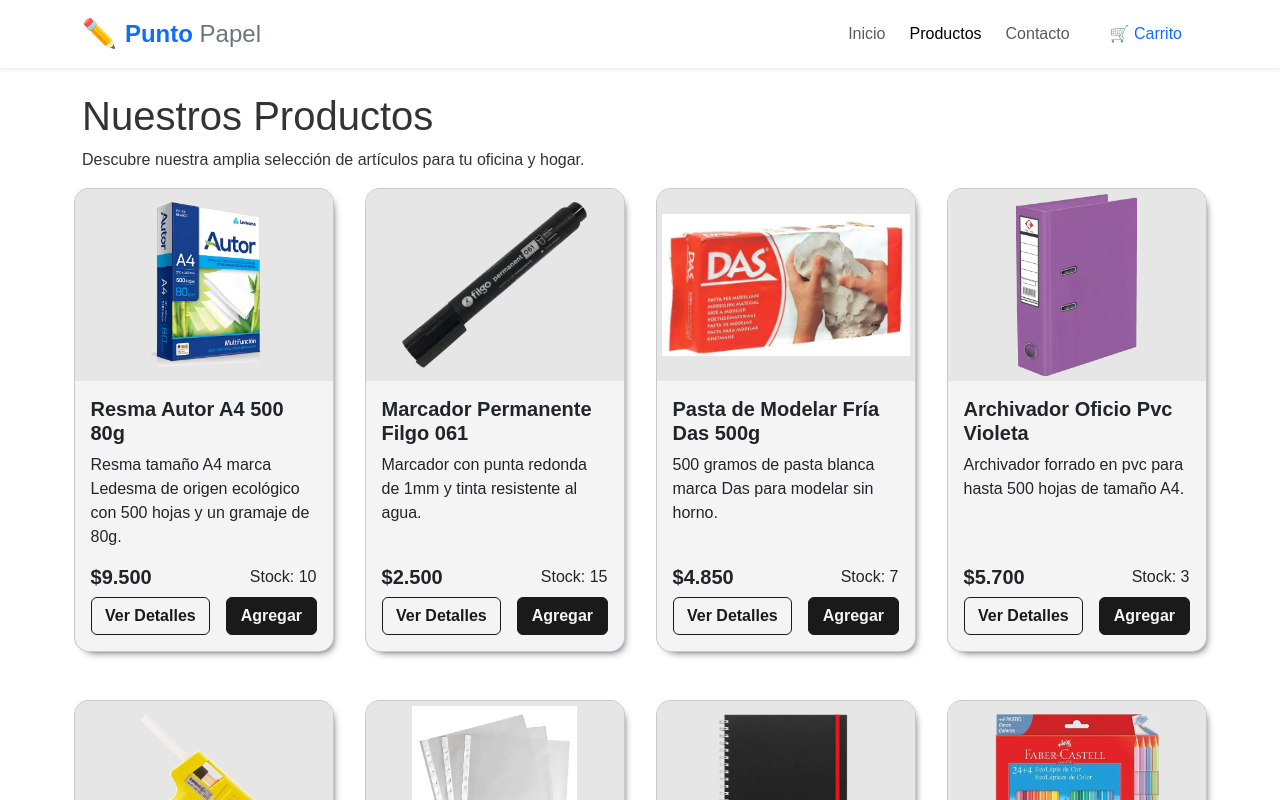
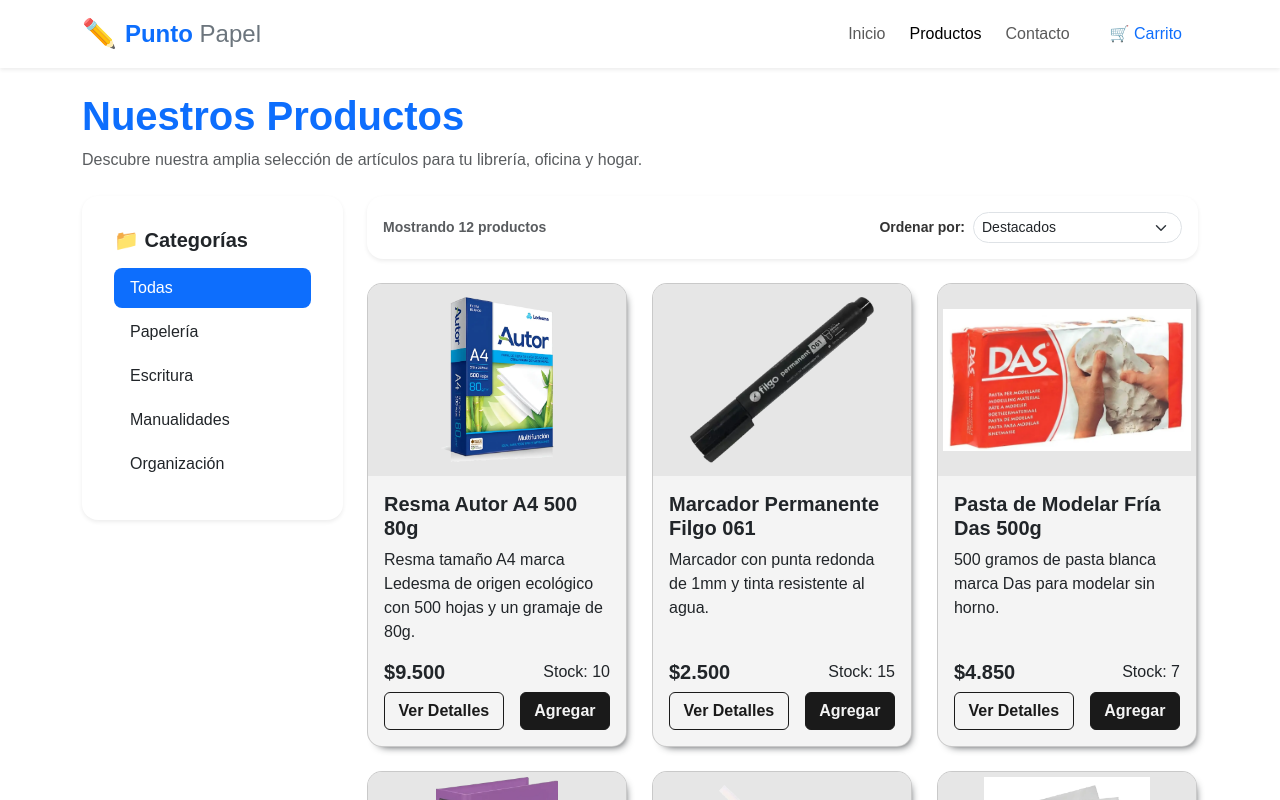
Before and after one commit to lorenaegajardo/punto-papel, a React (Vite) app: page /productos in a window 1280 px wide. Shown: the top 800 px of the page. Built offline with nearby package versions, Linux system fonts and the light colour scheme.

Commit message:
agregué ordenamiento por precio y filtro por categorias al catálogo de productos

```diff
--- a/src/pages/Productos.jsx
+++ b/src/pages/Productos.jsx
@@ -1,25 +1,116 @@
-import { Col, Row } from "react-bootstrap"
-import ProductoCard from "../components/ProductoCard/ProductoCard"
-import { productos } from "../data/productos"
+import { useState } from "react";
+import { Row, Col, Form, ListGroup, Card } from "react-bootstrap";
+import ProductoCard from "../components/ProductoCard/ProductoCard";
+import { productos } from "../data/productos";
 
 function Productos({ agregarAlCarrito, carrito }) {
+  // 1. ESTADOS PARA FILTRADO Y ORDENAMIENTO
+  const [categoriaSeleccionada, setCategoriaSeleccionada] = useState("Todas");
+  const [ordenPrecio, setOrdenPrecio] = useState("defecto");
+
+  // 2. OBTENER CATEGORÍAS ÚNICAS DINÁMICAMENTE
+  const categorias = ["Todas", ...new Set(productos.map((p) => p.categoria))];
+
+  // 3. APLICAR FILTRADO POR CATEGORÍA
+  const productosFiltrados = productos.filter((producto) => {
+    if (categoriaSeleccionada === "Todas") return true;
+    return producto.categoria === categoriaSeleccionada;
+  });
+
+  // 4. APLICAR ORDENAMIENTO POR PRECIO
+  const productosOrdenados = [...productosFiltrados].sort((a, b) => {
+    if (ordenPrecio === "menor-mayor") {
+      return a.precio - b.precio;
+    }
+    if (ordenPrecio === "mayor-menor") {
+      return b.precio - a.precio;
+    }
+    return 0; // Orden por defecto
+  });
+
   return (
-    <div className="container mt-4">
-      <h1>Nuestros Productos</h1>
-      <p>Descubre nuestra amplia selección de artículos para tu oficina y hogar.</p>
-      <Row className="g-5">
-        {productos.map((p) => (
-          <Col sm={6} lg={4} xl={3} key={p.id} className="d-flex justify-content-center">
+    <div className="container mt-4 mb-5">
+      <div className="mb-4">
+        <h1 className="fw-bold text-primary">Nuestros Productos</h1>
+        <p className="text-muted">
+          Descubre nuestra amplia selección de artículos para tu librería, oficina y hogar.
+        </p>
+      </div>
+
+      <Row className="g-4">
+        {/* ASIDE DE NAVEGACIÓN Y FILTROS (Columna izquierda) */}
+        <Col lg={3}>
+          <aside className="sticky-top" style={{ top: "90px" }}>
+            <Card className="border-0 shadow-sm rounded-4 p-3 bg-white">
+              <Card.Body>
+                <h5 className="fw-bold mb-3">📁 Categorías</h5>
+                <ListGroup variant="flush">
+                  {categorias.map((cat) => (
+                    <ListGroup.Item
+                      key={cat}
+                      action
+                      active={categoriaSeleccionada === cat}
+                      onClick={() => setCategoriaSeleccionada(cat)}
+                      className="rounded-3 mb-1 border-0 fw-medium"
+                    >
+                      {cat}
+                    </ListGroup.Item>
+                  ))}
+                </ListGroup>
+              </Card.Body>
+            </Card>
+          </aside>
+        </Col>
+
+        {/* SECCIÓN PRINCIPAL DE PRODUCTOS (Columna derecha) */}
+        <Col lg={9}>
+          {/* BARRA SUPERIOR CON CONTADOR Y DESPLEGABLE DE ORDEN */}
+          <div className="d-flex justify-content-between align-items-center mb-4 bg-white p-3 rounded-4 shadow-sm">
+            <span className="text-muted small fw-semibold">
+              Mostrando {productosOrdenados.length} productos
+            </span>
+
+            <div className="d-flex align-items-center gap-2">
+              <Form.Label htmlFor="select-orden" className="mb-0 text-nowrap small fw-bold">
+                Ordenar por:
+              </Form.Label>
+              <Form.Select
+                id="select-orden"
+                value={ordenPrecio}
+                onChange={(e) => setOrdenPrecio(e.target.value)}
+                size="sm"
+                className="rounded-pill shadow-none"
+                style={{ minWidth: "180px" }}
+              >
+                <option value="defecto">Destacados</option>
+                <option value="menor-mayor">Precio: Menor a Mayor ⬆️</option>
+                <option value="mayor-menor">Precio: Mayor a Menor ⬇️</option>
+              </Form.Select>
+            </div>
+          </div>
+
+          {/* GRILLA DE PRODUCTOS */}
+          {productosOrdenados.length === 0 ? (
+            <div className="text-center py-5 bg-white rounded-4 shadow-sm">
+              <h5>No hay productos disponibles en esta categoría.</h5>
+            </div>
+          ) : (
+            <Row className="g-4">
+              {productosOrdenados.map((p) => (
+                <Col sm={6} xl={4} key={p.id} className="d-flex align-items-stretch">
                   <ProductoCard
                     producto={p}
                     agregarAlCarrito={agregarAlCarrito}
-                cantidadEnCarrito={carrito.find(item => item.id === p.id)?.cantidad || 0}
+                    cantidadEnCarrito={carrito.find((item) => item.id === p.id)?.cantidad || 0}
                   />
                 </Col>
               ))}
             </Row>
+          )}
+        </Col>
+      </Row>
     </div>
-  )
+  );
 }
 
-export default Productos
+export default Productos;
```
Lines whose indentation alone changed are shown as unchanged.
